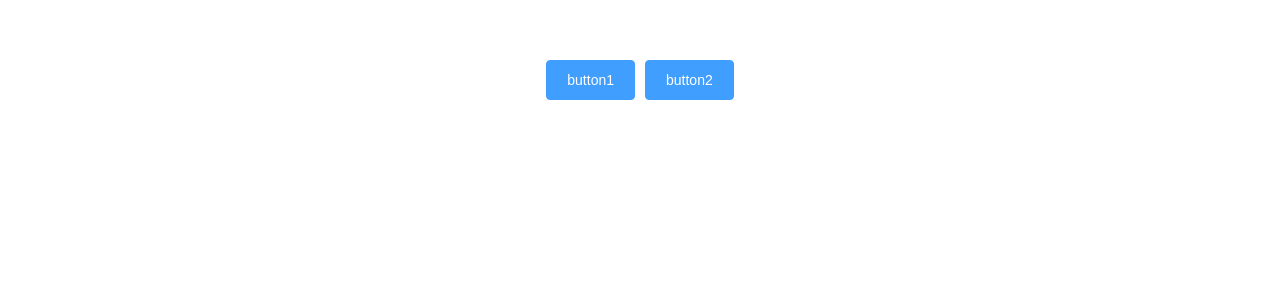
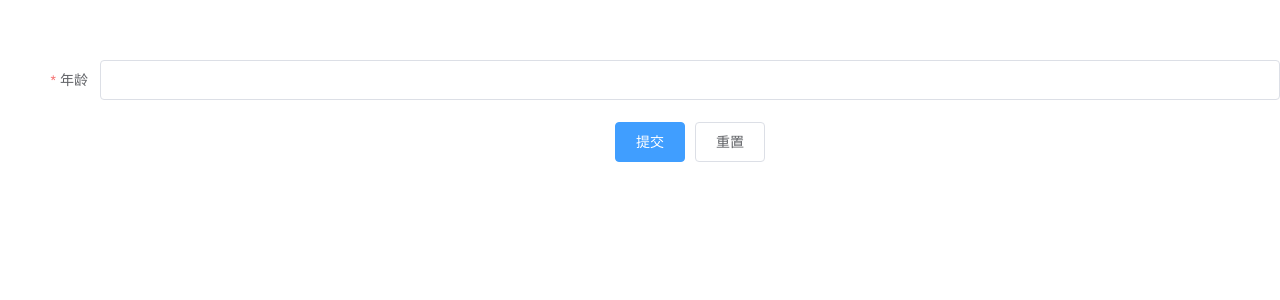
Before and after one commit to Chryseis/vue-demo, a Vue app: page /#/form in a window 1280 px wide. Shown: the top 300 px of the page. Built offline with nearby package versions, Linux system fonts and the light colour scheme.

Commit message:
add code

```diff
--- a/package.json
+++ b/package.json
@@ -10,7 +10,8 @@
   "dependencies": {
     "core-js": "^3.6.4",
     "element-ui": "^2.13.1",
-    "vue": "^2.6.11"
+    "vue": "^2.6.11",
+    "vue-router": "^3.1.6"
   },
   "devDependencies": {
     "@vue/cli-plugin-babel": "~4.3.0",
--- a/src/App.vue
+++ b/src/App.vue
@@ -1,25 +1,12 @@
 <template>
   <div id="app">
-    <el-button type="primary" @click="open(1)">button1</el-button>
-    <el-button type="primary" @click="open(2)">button2</el-button>
+    <router-view />
   </div>
 </template>
 
 <script>
-import Vue from 'vue';
-import { Button } from 'element-ui';
-import AgreementDialog from './components/agreementDialog';
-
-Vue.use(Button);
-
 export default {
-  name: 'App',
-  components: {},
-  methods: {
-    open(id) {
-      AgreementDialog.show({ id });
-    }
-  }
+  name: 'App'
 };
 </script>
 
--- a/src/main.js
+++ b/src/main.js
@@ -1,9 +1,14 @@
 import 'element-ui/lib/theme-chalk/index.css';
 import Vue from 'vue';
+import ElementUI from 'element-ui';
 import App from './App.vue';
+import router from '@/router';
 
 Vue.config.productionTip = false;
 
+Vue.use(ElementUI);
+
 new Vue({
+  router,
   render: h => h(App)
 }).$mount('#app');
--- /dev/null
+++ b/src/pages/dialog/index.vue
@@ -0,0 +1,17 @@
+<template>
+  <el-button type="primary" @click="open('12')">buttonCont</el-button>
+</template>
+
+<script>
+import AgreementDialog from '@/pages/dialog/components/agreementDialog';
+export default {
+  name: 'Dialog',
+  methods: {
+    open(id) {
+      AgreementDialog.show({ id });
+    }
+  }
+};
+</script>
+
+<style scoped></style>
--- /dev/null
+++ b/src/pages/form/components/formInfo.vue
@@ -0,0 +1,44 @@
+<template>
+  <el-form :model="numberValidateForm" ref="numberValidateForm" label-width="100px" class="demo-ruleForm">
+    <el-form-item
+      label="年龄"
+      prop="age"
+      :rules="[{ required: true, message: '年龄不能为空' }, { type: 'number', message: '年龄必须为数字值' }]"
+    >
+      <el-input type="age" v-model.number="numberValidateForm.age" autocomplete="off"></el-input>
+    </el-form-item>
+    <el-form-item>
+      <el-button type="primary" @click="submitForm('numberValidateForm')">提交</el-button>
+      <el-button @click="resetForm('numberValidateForm')">重置</el-button>
+    </el-form-item>
+  </el-form>
+</template>
+
+<script>
+export default {
+  name: 'formInfo',
+  data() {
+    return {
+      numberValidateForm: {
+        age: ''
+      }
+    };
+  },
+  methods: {
+    submitForm(formName) {
+      this.$refs[formName].validate(valid => {
+        if (valid) {
+          console.log(valid, 'valid');
+        } else {
+          return false;
+        }
+      });
+    },
+    resetForm(formName) {
+      this.$refs[formName].resetFields();
+    }
+  }
+};
+</script>
+
+<style scoped></style>
--- /dev/null
+++ b/src/pages/form/index.vue
@@ -0,0 +1,19 @@
+<template>
+  <form-info />
+</template>
+
+<script>
+import formInfo from './components/formInfo';
+
+export default {
+  data() {
+    return {};
+  },
+  methods: {},
+  components: {
+    formInfo
+  }
+};
+</script>
+
+<style scoped></style>
--- /dev/null
+++ b/src/router.js
@@ -0,0 +1,22 @@
+import Vue from 'vue';
+import VueRouter from 'vue-router';
+
+import dialog from '@/pages/dialog';
+import form from '@/pages/form';
+
+Vue.use(VueRouter);
+
+const routes = [
+  {
+    path: '/',
+    name: 'dialog',
+    component: dialog
+  },
+  {
+    path: '/form',
+    name: 'form',
+    component: form
+  }
+];
+
+export default new VueRouter({ routes });
```
Also changed, not shown: webstorm.config.js (added, +9 -0 lines), src/pages/dialog/components/agreementDialog.js (renamed from src/components/agreementDialog.js), src/pages/dialog/components/agreementHint.vue (renamed from src/components/agreementHint.vue), 1 other file (tests, documents, lock files or other folders).
